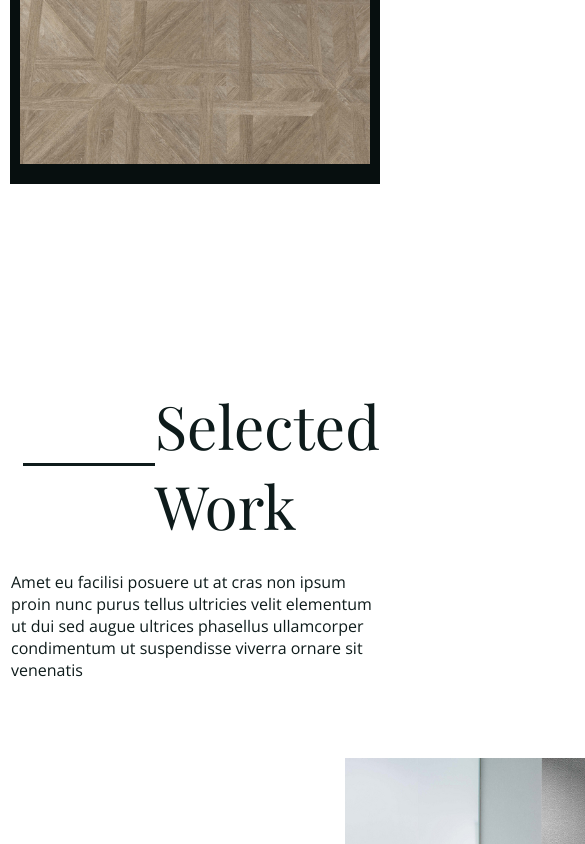
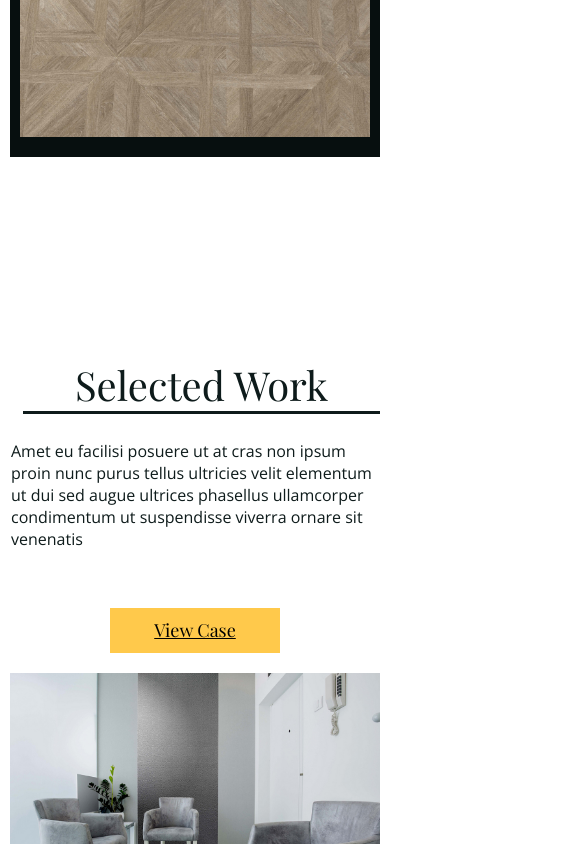
Before and after one commit to jfilya/Architecture-Studio, a React (Create React App) app in the folder archhittaa/: page / in a window 390 px wide. Shown: the part 1156-2000 px from the top of the page, 585 px wide, since content can reach past the window. Built offline with nearby package versions, Linux system fonts and the light colour scheme.

Commit message:
feat: add adaptive selected section

```diff
--- a/archhittaa/src/components/Selected/Selected.jsx
+++ b/archhittaa/src/components/Selected/Selected.jsx
@@ -23,7 +23,7 @@ function Selected() {
               src="images/selected2.jpg"
               alt="selected2"
             />
-            <a href="#" className="btn">
+            <a href="#" className={style.selected__case_btn + ' btn'}>
               View Case
             </a>
           </div>
--- a/archhittaa/src/components/Selected/Selected.module.scss
+++ b/archhittaa/src/components/Selected/Selected.module.scss
@@ -60,3 +60,53 @@
     }
   }
 }
+@media screen and (max-width:1550px) {
+  .selected {
+    &__block {
+      padding-right: 0px;
+    }
+  }
+}
+@media screen and (max-width:1370px) {
+  .selected {
+    &__block {
+      flex-direction: column;
+      align-items: center;
+    }
+    &__case{
+      width: 910px;
+    }
+  }
+}
+@media screen and (max-width:930px) {
+  .selected {
+    p{
+      margin-bottom: 0px;
+    }
+    &__case{
+      width: 100%;
+      flex-direction: column-reverse;
+      align-items: center;
+      &_img2{
+        position: relative;
+        left:0px;
+        width: 100%;
+        max-width: 400px;
+      }
+      &_img1{
+        width: 100%;
+        max-width: 400px;
+        padding-top: 20px;
+        padding-left: 0px;
+        margin-right: 0px;
+      }
+      &_btn{
+        margin-bottom: 20px;
+      }
+    }
+    &__text{
+      padding-left: 0px;
+      padding-top: 35px;
+    }
+  }
+}
--- a/archhittaa/src/index.scss
+++ b/archhittaa/src/index.scss
@@ -91,9 +91,11 @@ h3 {
     padding: 0px 10px 0 10px;
   }
   h2 {
-    &::before {
-      width: 200px;
-      right: 0%;
+    font-size: 40px;
+    display: flex;
+    flex-direction: column-reverse;
+    span{
+      width: 100%;
     }
   }
 }
```
